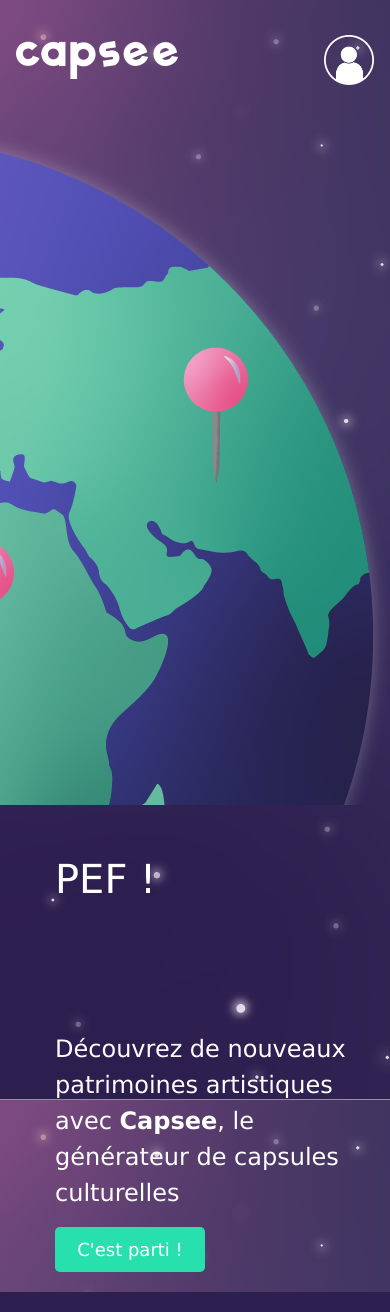
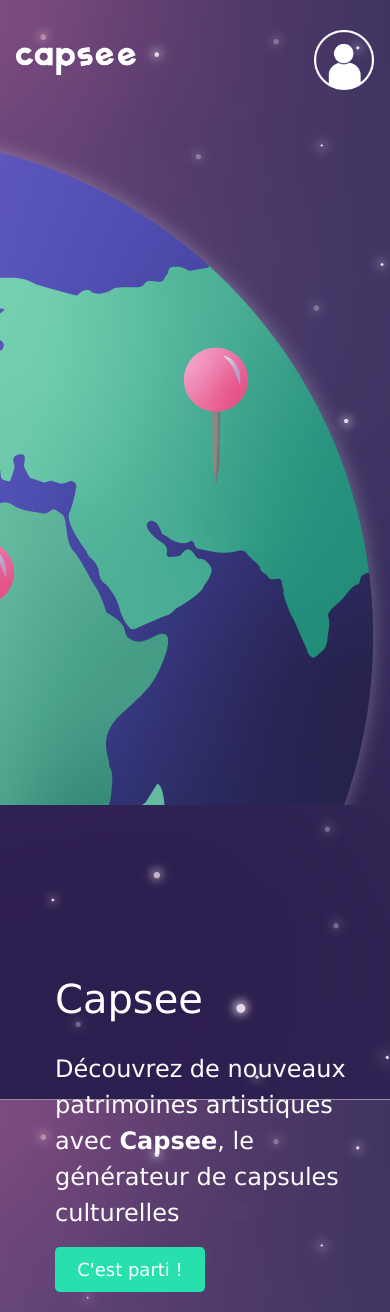
Before and after one commit to vappy2/capsee, a PHP site: page / in a window 390 px wide. Run offline with PHP 8.4, Linux system fonts and the light colour scheme; some web fonts are replaced.

Commit message:
[V] - 07/12 - Home V Finale - 50% responsive

```diff
--- a/creationCapsule.html
+++ b/creationCapsule.html
@@ -25,8 +25,8 @@
   <body>
 
     <header>
-      <nav class="navbar">
-          <a class="navbar-brand" href="index.html"><img src="img/capsee_b_header.png"></a>
+      <nav class=" container navbar">
+          <a href="index.html"><img src="img/Full Blanc/capsee_FBlanc_02.png" style="width: 120px;"></a>
           <ul class="navbar-nav">
               <li><a href="#"><img src="img/pictos/user_b_02@2x.png"></a></li>
           </ul>
--- a/css/style.css
+++ b/css/style.css
@@ -8,27 +8,28 @@ body{
     font-family: 'Muli', 'Verdana','sans-serif';
     font-size: 14px;
 }
-.container{
-    margin-left: 0;
-    padding-left: 0;
-    border-left: 0;
-}
+
 
 /*********/
 /*Navbar*/
 /********/
 nav{
     position: relative;
-    height: 120px;
+    height: 120px;;
 }
 .navbar-nav li img{
-    width: 50px;
+    width: 60px;
 }
 
 /************/
 /*Section 1*/
 /***********/
 
+div.container{
+    margin-left: 0;
+    padding-left: 0;
+    border-left: 0;
+}
 
 #planeteDiv{
     position: relative;
@@ -48,12 +49,13 @@ nav{
 }
 
 #msgIntention p{
-    padding-top: 120px;
+    padding-top: 20px;
     color: #fff;
     font-size: 24px;
     margin-left: 50px;
 }
 #msgIntention h1{
+    padding-top: 120px;
     color: #fff;
     margin-left: 50px;
 }
--- a/index.html
+++ b/index.html
@@ -26,8 +26,8 @@
   <body>
 
         <header>
-            <nav class="navbar">
-                <a class="navbar-brand" href="#"><img src="img/capsee_b_header.png"></a>
+            <nav class="container navbar">
+                <a class="navbar-brand" href="#"><img src="img/Full Blanc/capsee_FBlanc_02.png" style="width: 120px;"></a>
                 <ul class="navbar-nav">
                     <li><a href="#"><img src="img/pictos/user_b_02@2x.png"></a></li>
                 </ul>
@@ -35,11 +35,11 @@
         </header>
         <div class="container">
             <section class="row">
-                <div id="planeteDiv" class="col-sm-7">
+                <div id="planeteDiv" class="col-sm-6">
                     <!--<img src="img/Planet/Earth_final.png" id="planeteBack">-->
                 </div>
-                <div id="msgIntention" class="col-sm-5">
-                    <h1>PEF !</h1>
+                <div id="msgIntention" class="col-sm-6">
+                    <h1>Capsee</h1>
                     <p>Découvrez de nouveaux patrimoines artistiques avec <strong>Capsee</strong>, le générateur de capsules culturelles</p>
                     <button id="readyButton" type="button" class="btn btn-lg center-block">C'est parti !</button>
                     <button id="envoiButton" type="button" class="btn btn-lg center-block"><a href="creationCapsule.html">Envoyer</a></button>
```
Also changed, not shown: css/capsule.css (+5 -2 lines), img/Full Blanc/capsee_FBlanc_02.png (added), img/Full Blanc/capsee_FBlanc_03.png (added), img/Full Blanc/capsee_FBlanc_04.png (added).
